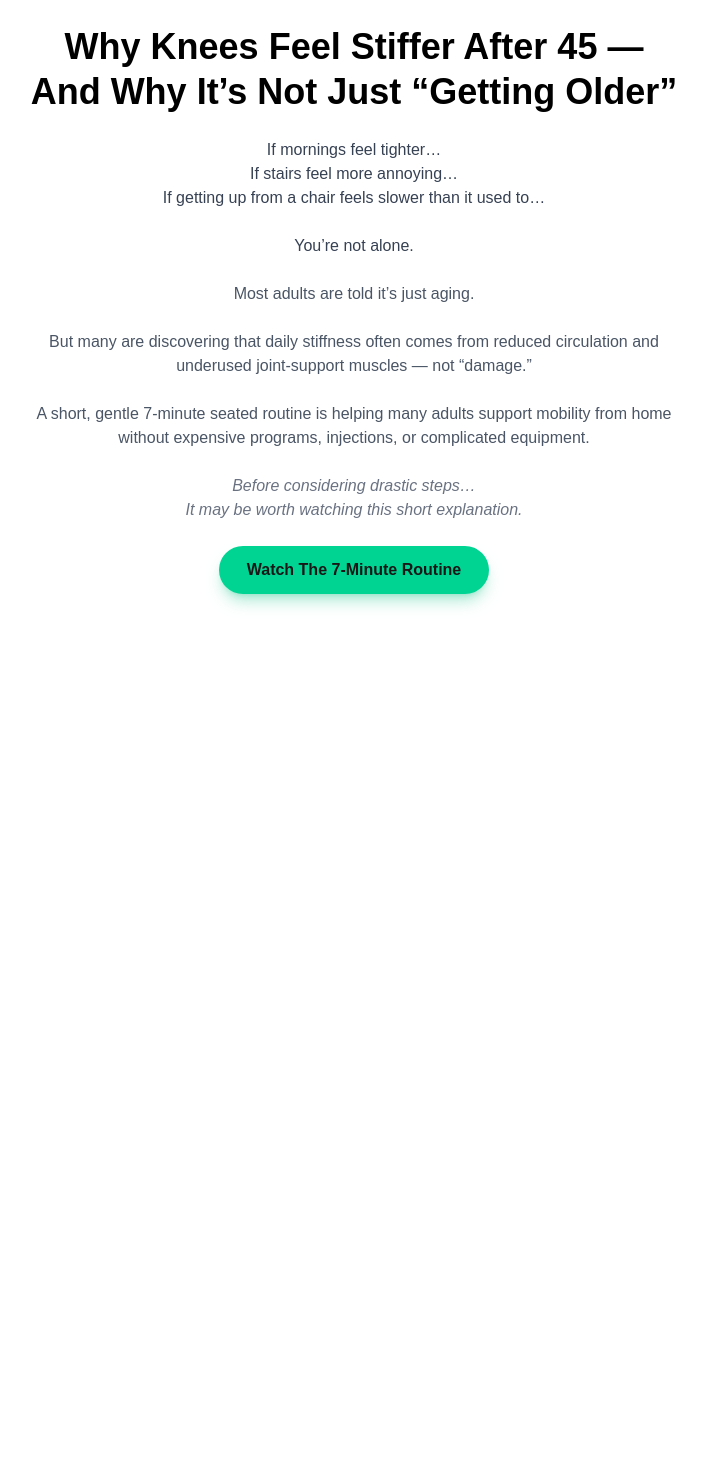
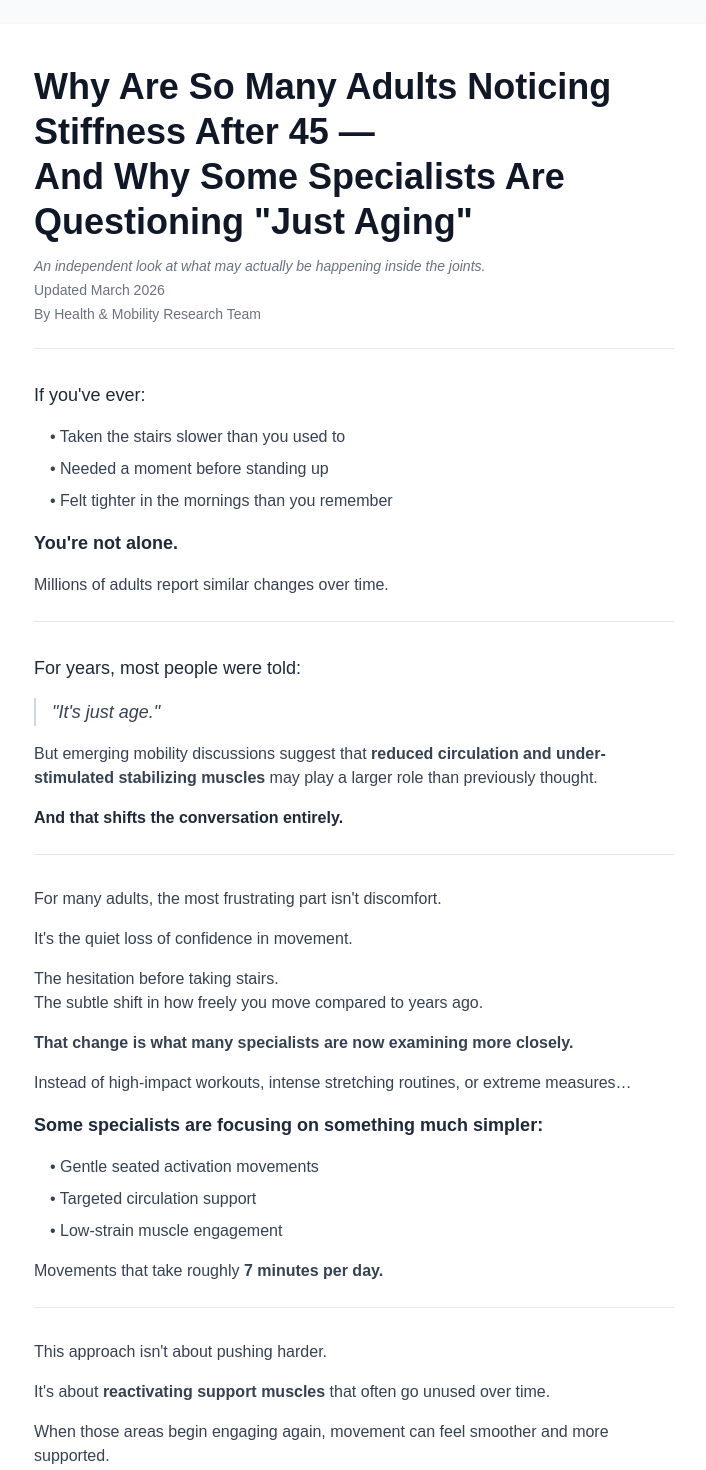
Before and after one commit to kwanusconsulting-bit/mobility-bridge, a Next.js app: page / in a window 1280 px wide. Shown: the part 40-1510 px from the top of the page, without its empty margins (286-992 px from the left). Before the commit the page ends 800 px from the top, so only its background shows below. Built offline with nearby package versions, Linux system fonts and the light colour scheme.

Commit message:
Refactor Home component layout and content

```diff
--- a/src/app/page.tsx
+++ b/src/app/page.tsx
@@ -5,54 +5,140 @@ const HOPLINK =
 
 export default function Home() {
   return (
-    <main className="min-h-screen bg-white text-black flex flex-col items-center px-4 py-10 md:py-16">
-      <div className="w-full max-w-3xl">
-        <section className="text-center space-y-6">
-          <h1 className="text-3xl md:text-4xl font-bold leading-tight">
-            Why Knees Feel Stiffer After 45 —
+    <main className="min-h-screen bg-gray-50 flex flex-col items-center px-4 py-12 md:py-16">
+      <article
+        className="w-full max-w-3xl bg-white shadow-sm rounded-lg p-8 md:p-10 space-y-8"
+        style={{ maxWidth: "720px", lineHeight: "1.6" }}
+      >
+
+        {/* Headline */}
+        <section className="space-y-3 pb-6 border-b border-gray-200">
+          <h1 className="text-3xl md:text-4xl font-bold text-gray-900 leading-tight">
+            Why Are So Many Adults Noticing Stiffness After 45 —
             <br />
-            And Why It’s Not Just “Getting Older”
+            And Why Some Specialists Are Questioning "Just Aging"
           </h1>
+          <div className="text-sm text-gray-500 space-y-1">
+            <p className="italic">An independent look at what may actually be happening inside the joints.</p>
+            <p>Updated March 2026</p>
+            <p>By Health &amp; Mobility Research Team</p>
+          </div>
+        </section>
 
-          <p className="text-sm md:text-base text-gray-700 max-w-2xl mx-auto">
-            If mornings feel tighter…
+        {/* Section 1 — Relatable Scenario */}
+        <section className="space-y-4 pb-6 border-b border-gray-200">
+          <p className="text-lg text-gray-800">
+            If you've ever:
+          </p>
+          <ul className="space-y-2 text-base text-gray-700 pl-4">
+            <li>• Taken the stairs slower than you used to</li>
+            <li>• Needed a moment before standing up</li>
+            <li>• Felt tighter in the mornings than you remember</li>
+          </ul>
+          <p className="text-lg text-gray-800 font-semibold">
+            You're not alone.
+          </p>
+          <p className="text-base text-gray-700">
+            Millions of adults report similar changes over time.
+          </p>
+        </section>
+
+        {/* Section 2 — Tension */}
+        <section className="space-y-4 pb-6 border-b border-gray-200">
+          <p className="text-lg text-gray-800">
+            For years, most people were told:
+          </p>
+          <p className="text-lg text-gray-700 italic pl-4 border-l-2 border-gray-300">
+            "It's just age."
+          </p>
+          <p className="text-base text-gray-700">
+            But emerging mobility discussions suggest that <span className="font-semibold">reduced circulation and under-stimulated stabilizing muscles</span> may play a larger role than previously thought.
+          </p>
+          <p className="text-base text-gray-800 font-semibold">
+            And that shifts the conversation entirely.
+          </p>
+        </section>
+
+        {/* Section 3 — Authority Shift */}
+        <section className="space-y-4 pb-6 border-b border-gray-200">
+          <p className="text-base text-gray-700">
+            For many adults, the most frustrating part isn&apos;t discomfort.
+          </p>
+          <p className="text-base text-gray-700">
+            It&apos;s the quiet loss of confidence in movement.
+          </p>
+          <p className="text-base text-gray-700">
+            The hesitation before taking stairs.
             <br />
-            If stairs feel more annoying…
-            <br />
-            If getting up from a chair feels slower than it used to…
-            <br />
-            <br />
-            You’re not alone.
+            The subtle shift in how freely you move compared to years ago.
           </p>
+          <p className="text-base text-gray-700 font-semibold">
+            That change is what many specialists are now examining more closely.
+          </p>
+          <p className="text-base text-gray-700">
+            Instead of high-impact workouts, intense stretching routines, or extreme measures…
+          </p>
+          <p className="text-lg text-gray-800 font-semibold">
+            Some specialists are focusing on something much simpler:
+          </p>
+          <ul className="space-y-2 text-base text-gray-700 pl-4">
+            <li>• Gentle seated activation movements</li>
+            <li>• Targeted circulation support</li>
+            <li>• Low-strain muscle engagement</li>
+          </ul>
+          <p className="text-base text-gray-700">
+            Movements that take roughly <span className="font-semibold">7 minutes per day.</span>
+          </p>
+        </section>
 
-          <p className="text-sm md:text-base text-gray-600 max-w-2xl mx-auto">
-            Most adults are told it’s just aging.
-            <br />
-            <br />
-            But many are discovering that daily stiffness often comes from reduced circulation and underused joint-support muscles — not “damage.”
-            <br />
-            <br />
-            A short, gentle 7-minute seated routine is helping many adults support mobility from home without expensive programs, injections, or complicated equipment.
+        {/* Section 4 — Curiosity Mechanism */}
+        <section className="space-y-4 pb-6 border-b border-gray-200">
+          <p className="text-base text-gray-700">
+            This approach isn't about pushing harder.
           </p>
+          <p className="text-base text-gray-700">
+            It's about <span className="font-semibold">reactivating support muscles</span> that often go unused over time.
+          </p>
+          <p className="text-base text-gray-700">
+            When those areas begin engaging again, movement can feel smoother and more supported.
+          </p>
+          <p className="text-lg text-gray-800 font-semibold">
+            That's what has caught attention.
+          </p>
+        </section>
 
-          <p className="text-sm md:text-base text-gray-500 max-w-2xl mx-auto italic">
-            Before considering drastic steps…
-            <br />
-            It may be worth watching this short explanation.
+        {/* Section 5 — Social Validation */}
+        <section className="space-y-4 pb-6">
+          <p className="text-base text-gray-700">
+            Thousands of adults have already watched the short explanation outlining how this 7-minute approach works.
           </p>
+          <div className="space-y-2 text-base text-gray-700 pl-4">
+            <p>It's educational.</p>
+            <p>It's calm.</p>
+            <p>And it's designed specifically for adults over 45.</p>
+          </div>
+        </section>
 
-          <div className="mt-6 flex justify-center">
+        {/* CTA Section */}
+        <section className="text-center space-y-6 pt-4">
           <a
             href={HOPLINK}
             target="_blank"
             rel="noopener noreferrer"
-              className="inline-flex items-center justify-center rounded-full bg-emerald-400 px-7 py-3 text-sm md:text-base font-semibold text-neutral-900 shadow-lg shadow-emerald-500/30 hover:bg-emerald-300 transition"
+            className="inline-block bg-emerald-700 hover:bg-emerald-800 hover:shadow-lg text-white font-semibold py-4 px-10 text-lg rounded transition-all duration-200"
           >
-              Watch The 7-Minute Routine
+            Watch The Short 7-Minute Explanation
           </a>
-          </div>
         </section>
-      </div>
+
+        {/* Disclaimer */}
+        <section className="text-xs text-gray-500 text-center pt-8 border-t border-gray-200">
+          <p>
+            This content is provided for informational purposes only and is not medical advice. Individual experiences may vary.
+          </p>
+        </section>
+
+      </article>
     </main>
   );
 }
```
Lines whose indentation alone changed are shown as unchanged.
